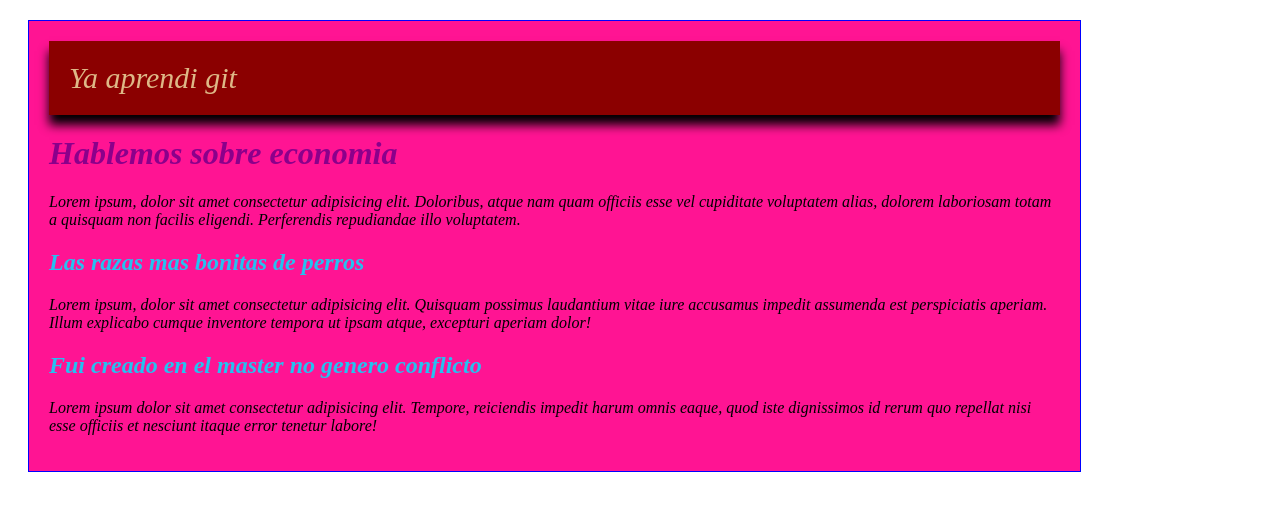
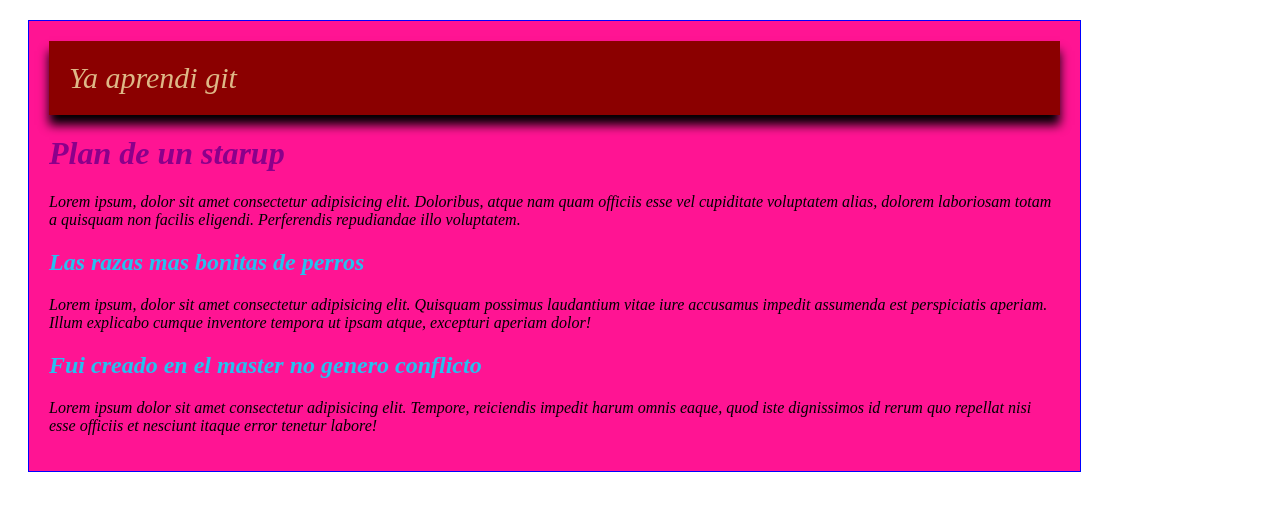
Before and after one commit to Fran-Ru/git_github, a plain HTML site: page index.html in a window 1280 px wide. Drawn offline with Linux system fonts and the light colour scheme.

Commit message:
cambio en h1
cambio realizado en repositorio remoto

```diff
--- a/index.html
+++ b/index.html
@@ -11,7 +11,7 @@
 <body>
     <div class="main">
         <div class="encabezado">Ya aprendi git</div>
-        <h1>Hablemos sobre economia</h1>
+        <h1>Plan de un starup</h1>
         <p>Lorem ipsum, dolor sit amet consectetur adipisicing elit. Doloribus, atque nam quam officiis esse vel cupiditate voluptatem alias, dolorem laboriosam totam a quisquam non facilis eligendi. Perferendis repudiandae illo voluptatem.</p>
 
         <h2>Las razas mas bonitas de perros</h2>
```
